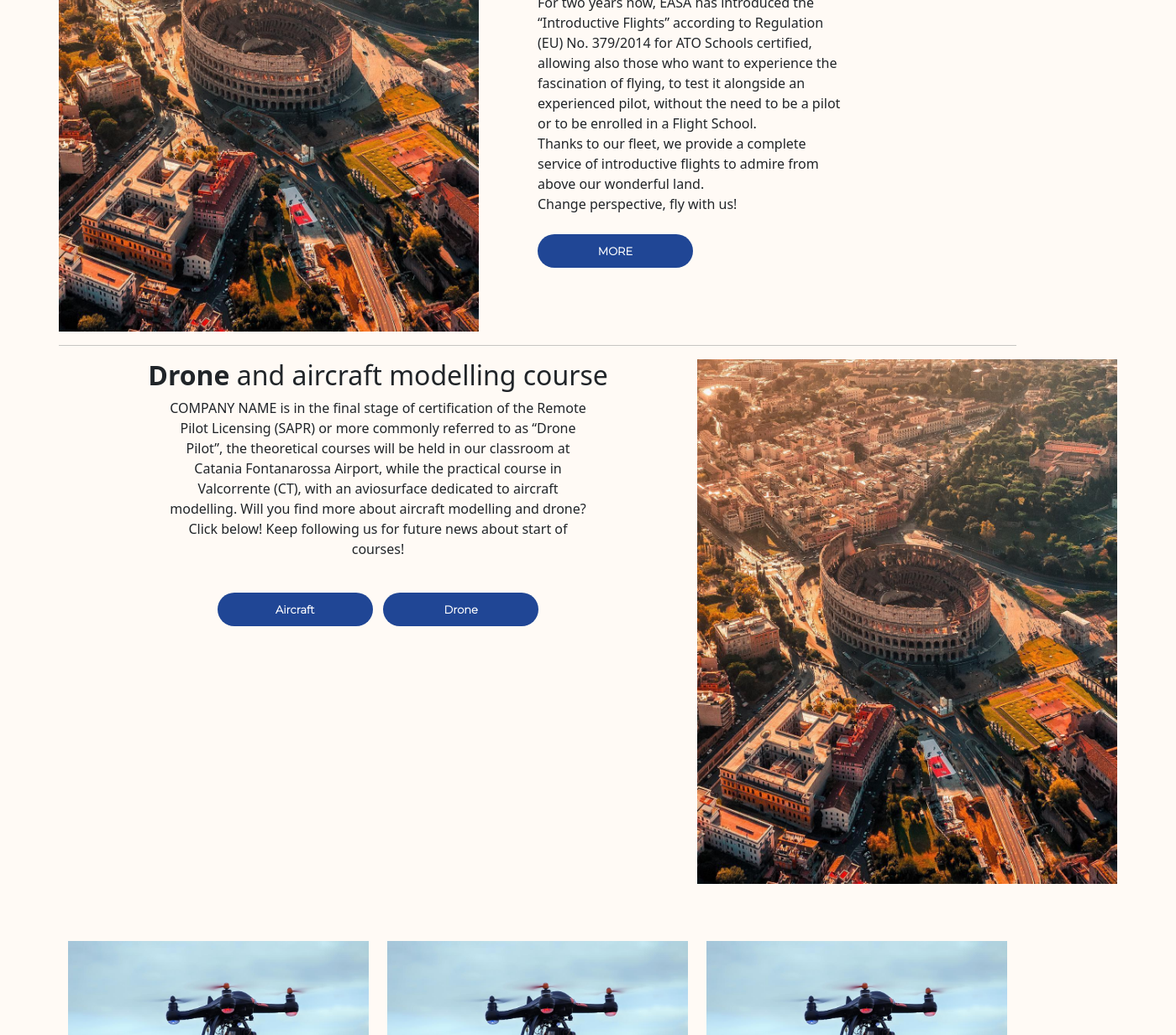
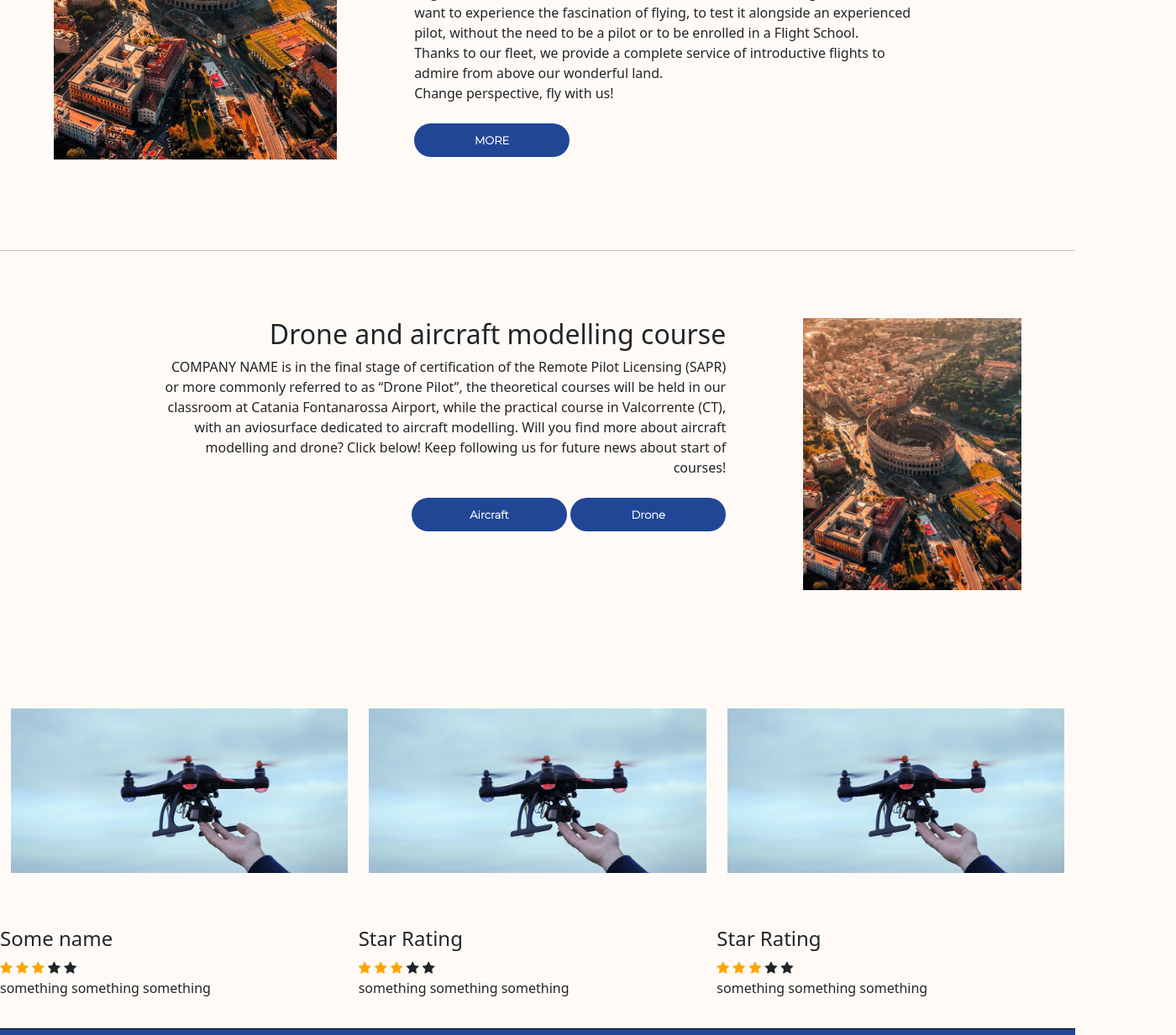
Before and after one commit to AbyGalarza/StarlingsFly, a website: page index.html in a window 1280 px wide. Shown: the part 731-1964 px from the top of the page at 84% size, 1400 px wide, since content can reach past the window. Drawn offline with nearby package versions, Linux system fonts and the light colour scheme.

Commit message:
corrections

```diff
--- a/index.html
+++ b/index.html
@@ -58,26 +58,25 @@
 
     <main>
       <!-- banner -->
-      <div class="bannerContainer">
+      <div class="banner-container">
         <img class="banner" src="img/banner.png" alt="aircraft">
       </div>
       <section class="main">
-        <div class="mainContainer">
-          <div class="airplane">
-            <div class="col-md-6 airplaneImg">
-              <img id="img-r3" class="img-responsive" src="img/rome.jpeg" width="500">
+        <div class="main-container">
+          <div class="airplane-section">
+            <div class="airplane-img">
+              <img src="img/rome.jpeg">
             </div>
-            <div class="col-xs-12 col-md-6">
-              <div>
+            <div class="airplane-text-container">
+              <div class="airplane-titles">
                 <div class="title">WHAT ELSE WE DO</div>
-                <h1 class="h1">
-                  <b>Discovery</b><br>
+                <h1 class="h1">Discovery
+                  <br>
                   <span> Rome from above </span>
                 </h1>
               </div>
-              <div class="row">
-                <div class="col-xs-12 col-sm-8">
-                  <h2><b>Introductive </b> flights</h2>
+              <div class="airplane-p-container">
+                <h2>Introductive flights</h2>
                 <p>For two years now, EASA has introduced the “Introductive Flights” according to Regulation (EU) No.
                   379/2014 for ATO Schools certified, allowing also those who want to experience the fascination of
                   flying, to test it alongside an experienced pilot, without the need to be a pilot or to be enrolled
@@ -91,16 +90,15 @@
               </div>
             </div>
           </div>
+          <hr>
+          <div class="drone-section">
+            <div class="drone-text-container">
+              <div class="drone-titles">
+                <h2 class="title">
+                  Drone and aircraft modelling course
+                </h2>
               </div>
-          <hr>
-          <div class="drone">
-            <div class="col-xs-12 col-sm-8">
-              <div class="droneText">
-                <div>
-                  <h2><b>Drone </b>and aircraft modelling course</h2>
-                </div>
-                <div class="row">
-                  <div class="col-xs-12 col-sm-8">
+              <div class="drone-p-container">
                 <p>COMPANY NAME is in the final stage of certification of the Remote Pilot Licensing (SAPR) or
                   more commonly referred to as “Drone Pilot”, the theoretical courses will be held in our classroom
                   at
@@ -109,16 +107,13 @@
                   below!
                   Keep following us for future news about start of courses!
                   <br><br>
-                    <div class="col-xs-12"><a class="button"
-                        href="../aeromodellismo-aeroclub">Aircraft</a>&nbsp;&nbsp;&nbsp;<a class="button">Drone</a>
-                    </div>
+                  <a class="button">Aircraft</a>
+                  <a class="button">Drone</a>
                 </p>
               </div>
             </div>
-              </div>
-            </div>
-            <div class="col-md-6 droneImg">
-              <img id="img-r3" class="img-responsive" src="img/rome.jpeg" width="500">
+            <div class="drone-img">
+              <img src="img/rome.jpeg">
             </div>
           </div>
           <section>
--- a/scss/components/_main.scss
+++ b/scss/components/_main.scss
@@ -2,8 +2,8 @@ body{
     background-color: #FFFAF5;
 }
 
-.bannerContainer{
-
+.banner-container{
+    width: 100%;
     .banner{
         width: 100%;
         border-radius: 10px;
@@ -15,17 +15,18 @@ body{
     }
 }
 .main{
-    padding: 65px 0;
-    .mainContainer{
+    .main-container{
+        .airplane-section{
+            display: flex;
+            padding: 5%;
+            .airplane-img{
+                img{
                     width: 100%;
-        margin: 0 auto;
-        padding: 0 70px;
-        .airplane{
-            display: flex;
-            .airplaneImg{
-                display: flex;
-                align-content: center;
                 }
+            }
+            .airplane-text-container{
+                margin-left: 8%;
+                .airplane-titles{
                     .title{
                         font-family: 'Montserrat', sans-serif;
                         font-size: 13px;
@@ -33,16 +34,17 @@ body{
                         color: #204695;
                     }
                     h1{
-                margin-top: 10px;
-                margin-bottom: 45px;
+                        margin: 10px;
                         font-size: 44px;
                         line-height: 50px;
-                b{
-                    font-weight: 600;
-                }
                         span{
                             font-size: 44px;
                             font-weight: 300;
+                        }
+                    }
+                }
+                .airplane-p-container{
+                    width: 85%;
                 }
             }
                 .button{
@@ -61,15 +63,23 @@ body{
                     text-decoration: none;
                 }
         }
-        .drone{
+        .drone-section{
             display: flex;
-                .droneImg{
+            padding: 5%;
+                .drone-img{
+                    img{
+                        width: 100%;
+                    }
+                }
+                .drone-text-container{
+                    margin-right: 8%;
+                    text-align: right;
+                    .drone-titles{
                         justify-content: center;
+                        align-content: center;
                     }
-                .droneText{
-                    text-align: center;
-                    .row{
-                        justify-content: center;
+                    .drone-p-container{
+                        margin-left: 15%;
                     }
                     .button{
                         background-color: #204695;
@@ -89,6 +99,7 @@ body{
                 }
 
             }
+
             .articles{
                 display: flex;
                 width: 100%;
```
Also changed, not shown: css/main.css. Lines whose indentation alone changed are shown as unchanged.
